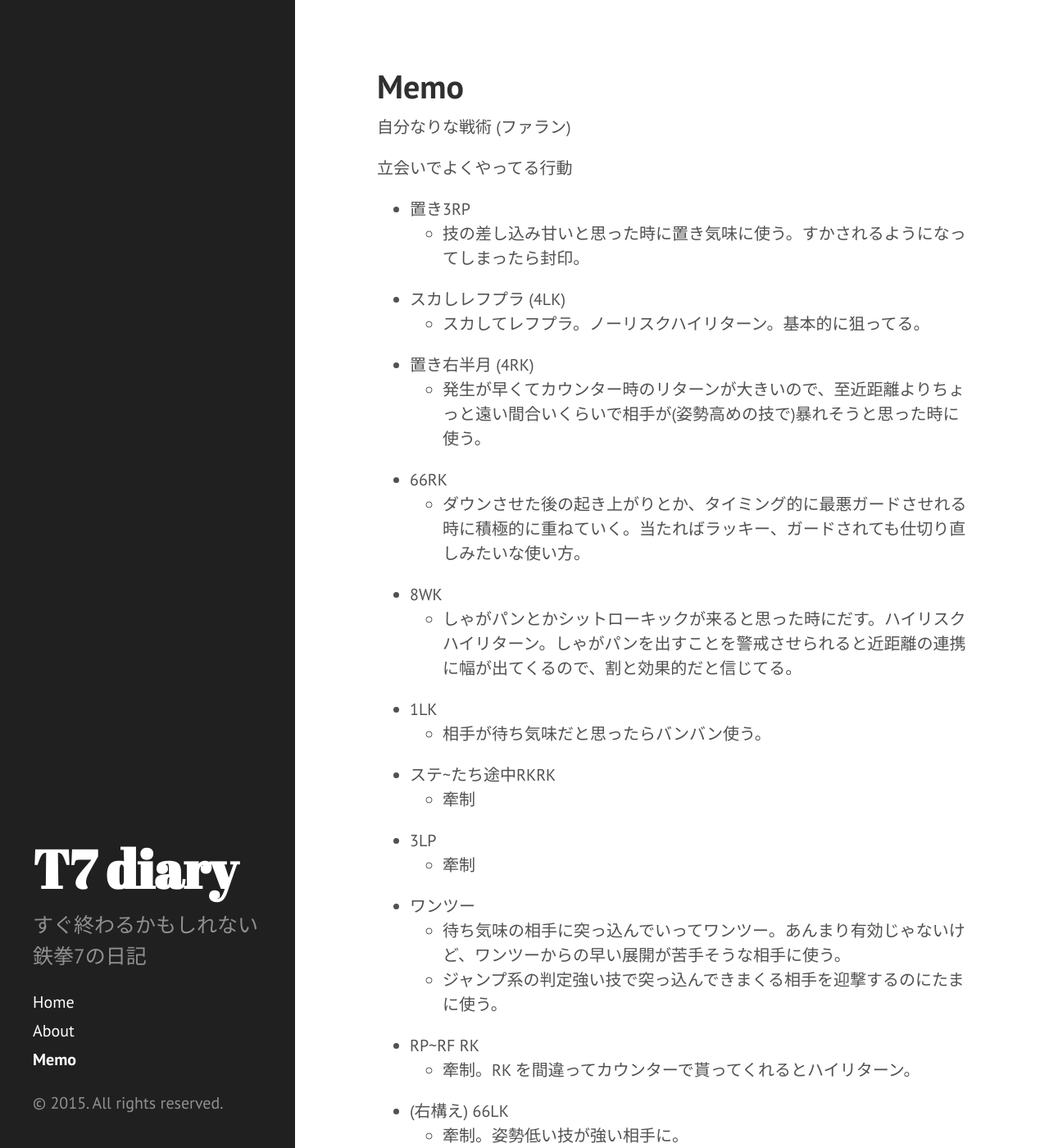
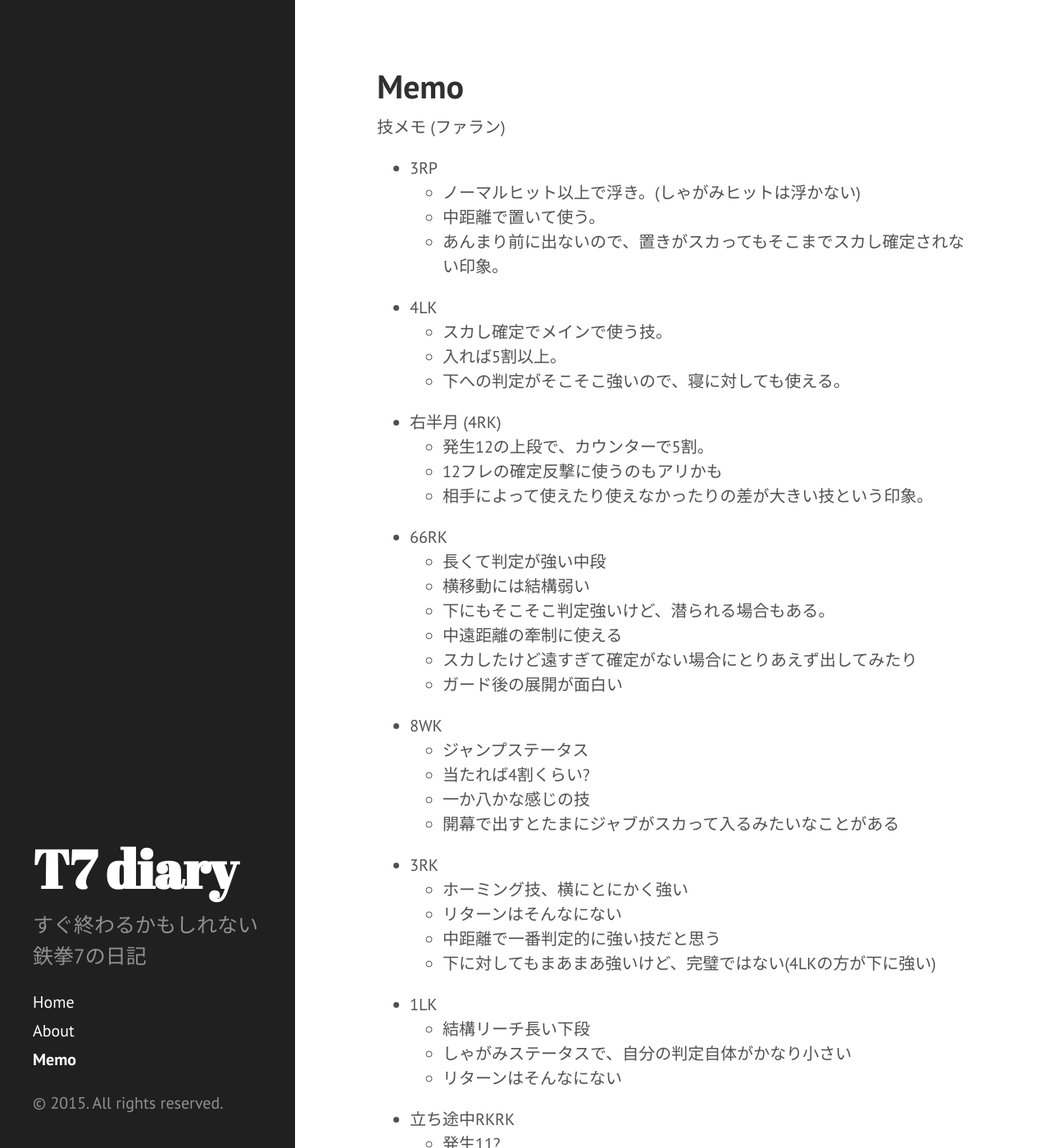
Before and after one commit to kt3k/t7, a Jekyll site: the page built from strategy.md, in a window 1280 px wide and 1400 px high. Shown: the whole window at 82% size. Built offline with Jekyll 4.4.1, drawn with Linux system fonts in a browser that asks for light colours; Markdown is read by kramdown in place of the engine named in the settings; some of the changed text lies outside the part shown.

Commit message:
Update strategy

```diff
--- a/strategy.md
+++ b/strategy.md
@@ -4,32 +4,50 @@ title: Memo
 ---
 
 
-自分なりな戦術 (ファラン)
+技メモ (ファラン)
 
-立会いでよくやってる行動
-
-- 置き3RP
-  - 技の差し込み甘いと思った時に置き気味に使う。すかされるようになってしまったら封印。
-- スカしレフプラ (4LK)
-  - スカしてレフプラ。ノーリスクハイリターン。基本的に狙ってる。
-- 置き右半月 (4RK)
-  - 発生が早くてカウンター時のリターンが大きいので、至近距離よりちょっと遠い間合いくらいで相手が(姿勢高めの技で)暴れそうと思った時に使う。
+- 3RP
+  - ノーマルヒット以上で浮き。(しゃがみヒットは浮かない)
+  - 中距離で置いて使う。
+  - あんまり前に出ないので、置きがスカってもそこまでスカし確定されない印象。
+- 4LK
+  - スカし確定でメインで使う技。
+  - 入れば5割以上。
+  - 下への判定がそこそこ強いので、寝に対しても使える。
+- 右半月 (4RK)
+  - 発生12の上段で、カウンターで5割。
+  - 12フレの確定反撃に使うのもアリかも
+  - 相手によって使えたり使えなかったりの差が大きい技という印象。
 - 66RK
-  - ダウンさせた後の起き上がりとか、タイミング的に最悪ガードさせれる時に積極的に重ねていく。当たればラッキー、ガードされても仕切り直しみたいな使い方。
+  - 長くて判定が強い中段
+  - 横移動には結構弱い
+  - 下にもそこそこ判定強いけど、潜られる場合もある。
+  - 中遠距離の牽制に使える
+  - スカしたけど遠すぎて確定がない場合にとりあえず出してみたり
+  - ガード後の展開が面白い
 - 8WK
-  - しゃがパンとかシットローキックが来ると思った時にだす。ハイリスクハイリターン。しゃがパンを出すことを警戒させられると近距離の連携に幅が出てくるので、割と効果的だと信じてる。
+  - ジャンプステータス
+  - 当たれば4割くらい?
+  - 一か八かな感じの技
+  - 開幕で出すとたまにジャブがスカって入るみたいなことがある
+- 3RK
+  - ホーミング技、横にとにかく強い
+  - リターンはそんなにない
+  - 中距離で一番判定的に強い技だと思う
+  - 下に対してもまあまあ強いけど、完璧ではない(4LKの方が下に強い)
 - 1LK
-  - 相手が待ち気味だと思ったらバンバン使う。
-- ステ~たち途中RKRK
-  - 牽制
-- 3LP
-  - 牽制
+  - 結構リーチ長い下段
+  - しゃがみステータスで、自分の判定自体がかなり小さい
+  - リターンはそんなにない
+- 立ち途中RKRK
+  - 発生11?
+  - ステップからスムーズに出せる
+  - リーチは結構短い
+  - 壁コンで優秀
 - ワンツー
-  - 待ち気味の相手に突っ込んでいってワンツー。あんまり有効じゃないけど、ワンツーからの早い展開が苦手そうな相手に使う。
-  - ジャンプ系の判定強い技で突っ込んできまくる相手を迎撃するのにたまに使う。
-- RP~RF RK
-  - 牽制。RK を間違ってカウンターで貰ってくれるとハイリターン。
-- (右構え) 66LK
-  - 牽制。姿勢低い技が強い相手に。
-- (右構え) RKLK
-  - RK に反応して動くと LK がカウンターで入る。ガードされてもローリスク。
+  - 置きで使える
+  - 前ダッシュからもたまに使う
+- RKRKLK
+  - ハイキックハイキック チェーンソーヒールな技
+  - 2発目カウンターヒットで3発目が連続
+  - 距離によって確反ありだけど、距離が足りなくてスカると逆に向こうが浮く
```
